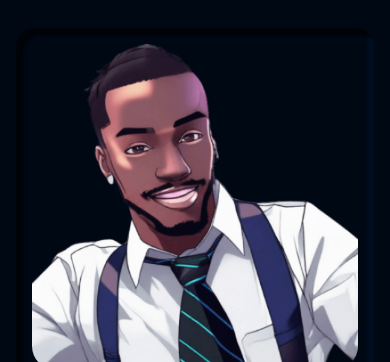
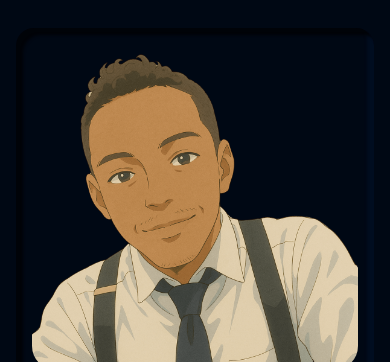
Before and after one commit to johnb03/portafolio-John-Berroa, an Astro site: page / in a window 390 px wide. Shown: the top 362 px of the page. Built offline with nearby package versions, Linux system fonts and the light colour scheme; Astro itself is replaced by a stand-in of ours.

Commit message:
mobile image mejorada

```diff
--- a/src/pages/index.astro
+++ b/src/pages/index.astro
@@ -71,7 +71,7 @@ box-shadow: inset 7px 7px 3px #000308,
 		  <div class="md:w-[18rem] min-h[18rem]  relative ">
 			<picture class=" ">
 			<img class="w-full h-auto rounded-3xl  lg:absolute bottom-0"
-					srcset="/portafolio-John-Berroa/John-Berroa.png 2x, /portafolio-John-Berroa/john_berroa-mobile.png 1x "
+					srcset="/portafolio-John-Berroa/John-Berroa.png 2x, /portafolio-John-Berroa/John-Berroa.png 1x "
 					alt="John Berroa ">
 			</picture>
 		  </div>
```
